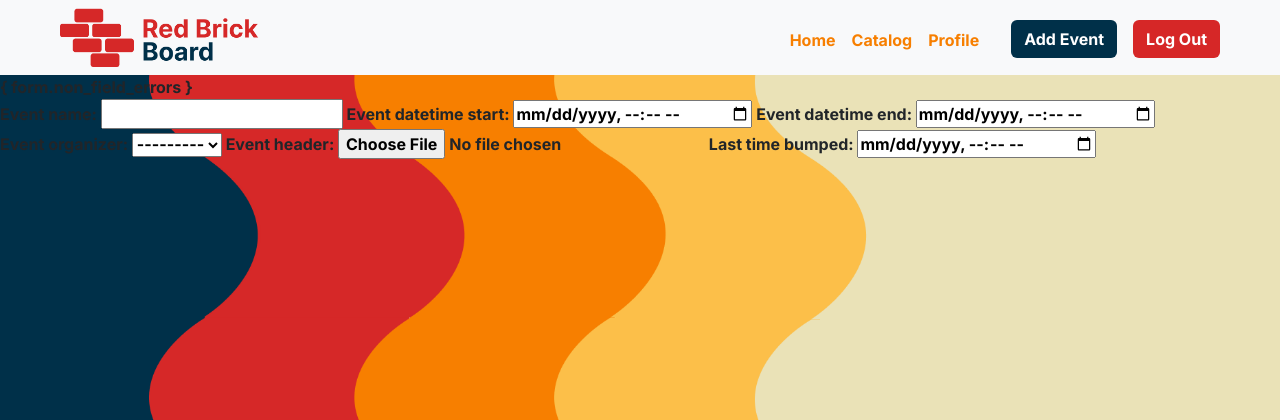
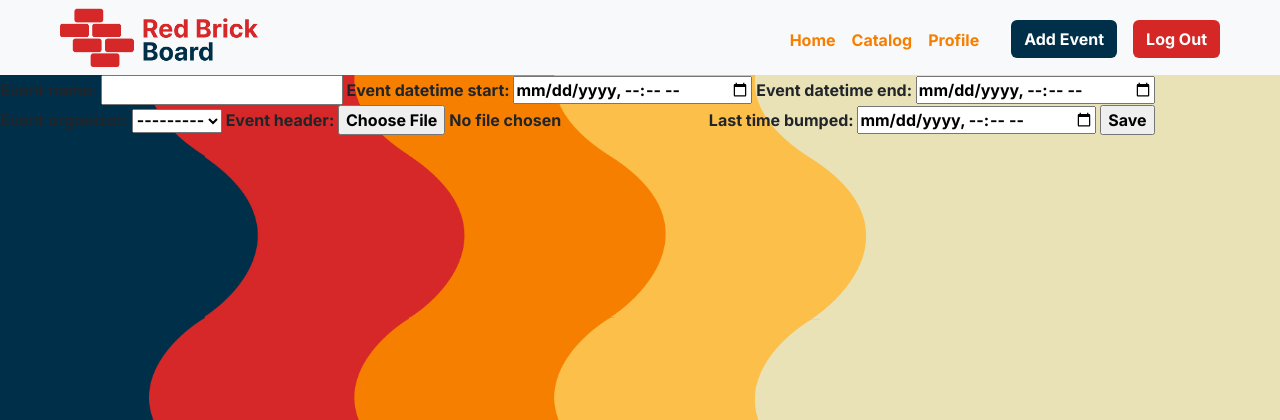
Before and after one commit to avraiel/red_brick_board, a Django app: page /events/add/ in a window 1280 px wide. Shown: the top 420 px of the page. Run offline with Django 4.2, Linux system fonts and the light colour scheme; some libraries are stand-ins or nearby versions; some web fonts are replaced.

Commit message:
Edited event-form.html to enable image uploads for forms

```diff
--- a/redbrickboard/event_management/templates/event_management/event-form.html
+++ b/redbrickboard/event_management/templates/event_management/event-form.html
@@ -8,7 +8,7 @@
 {% load static %}
 {% block title %}Widget's Forum{% endblock %}
 {% block content %}
-    { form.non_field_errors }
+    {{ form.non_field_errors }}
     {% for field in form %}
         {% if field.errors %}
             <p>{{ field.label }} has the following errors:</p>
@@ -19,8 +19,9 @@
             </ul>
         {% endif %}
     {% endfor %}
-    <form action="/add" method="post">
+    <form enctype="multipart/form-data" method="post">
         {% csrf_token %}
         {{ form }}
+        <input type="submit" value="Save"/>
     </form>
 {% endblock %}
```
